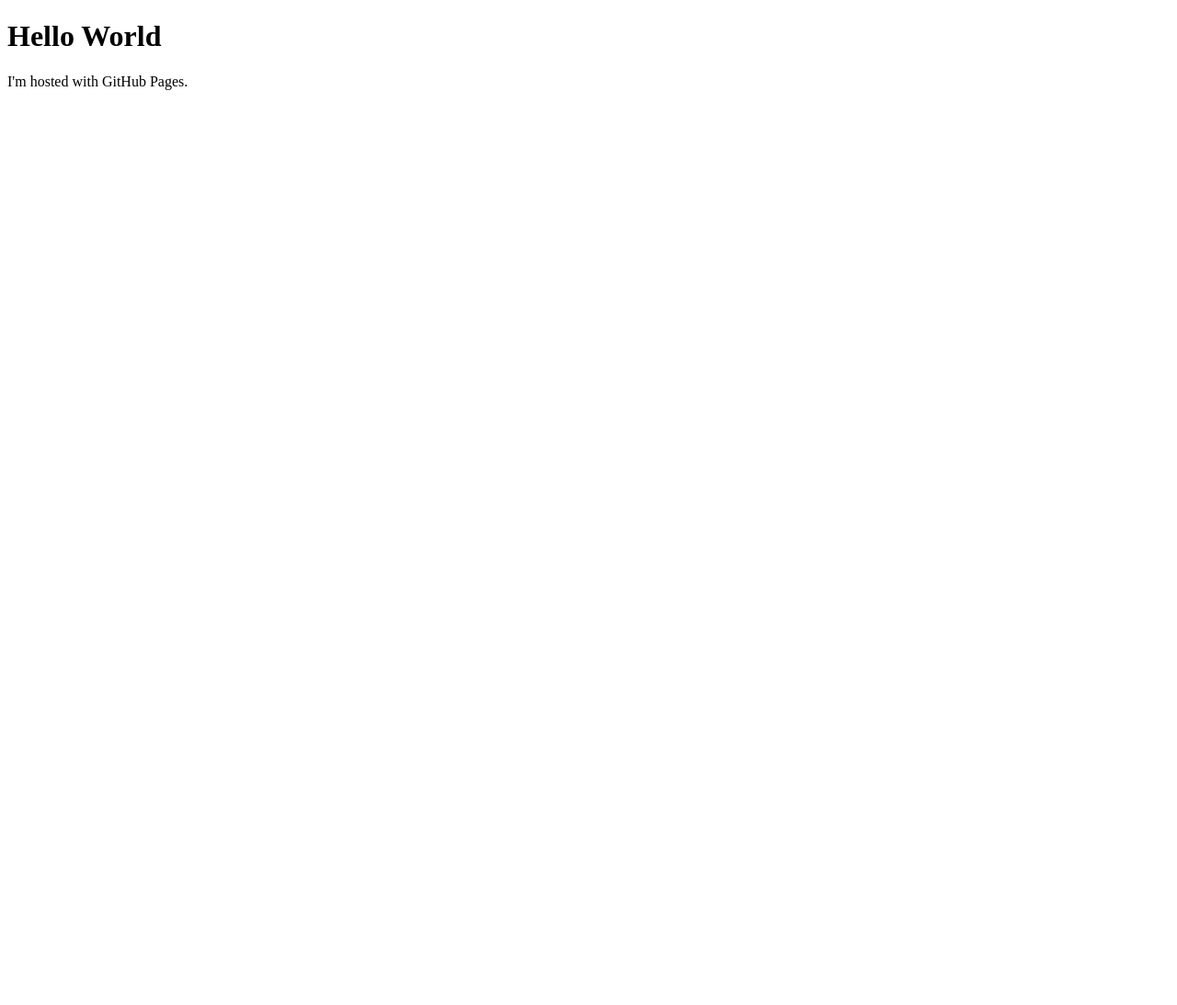
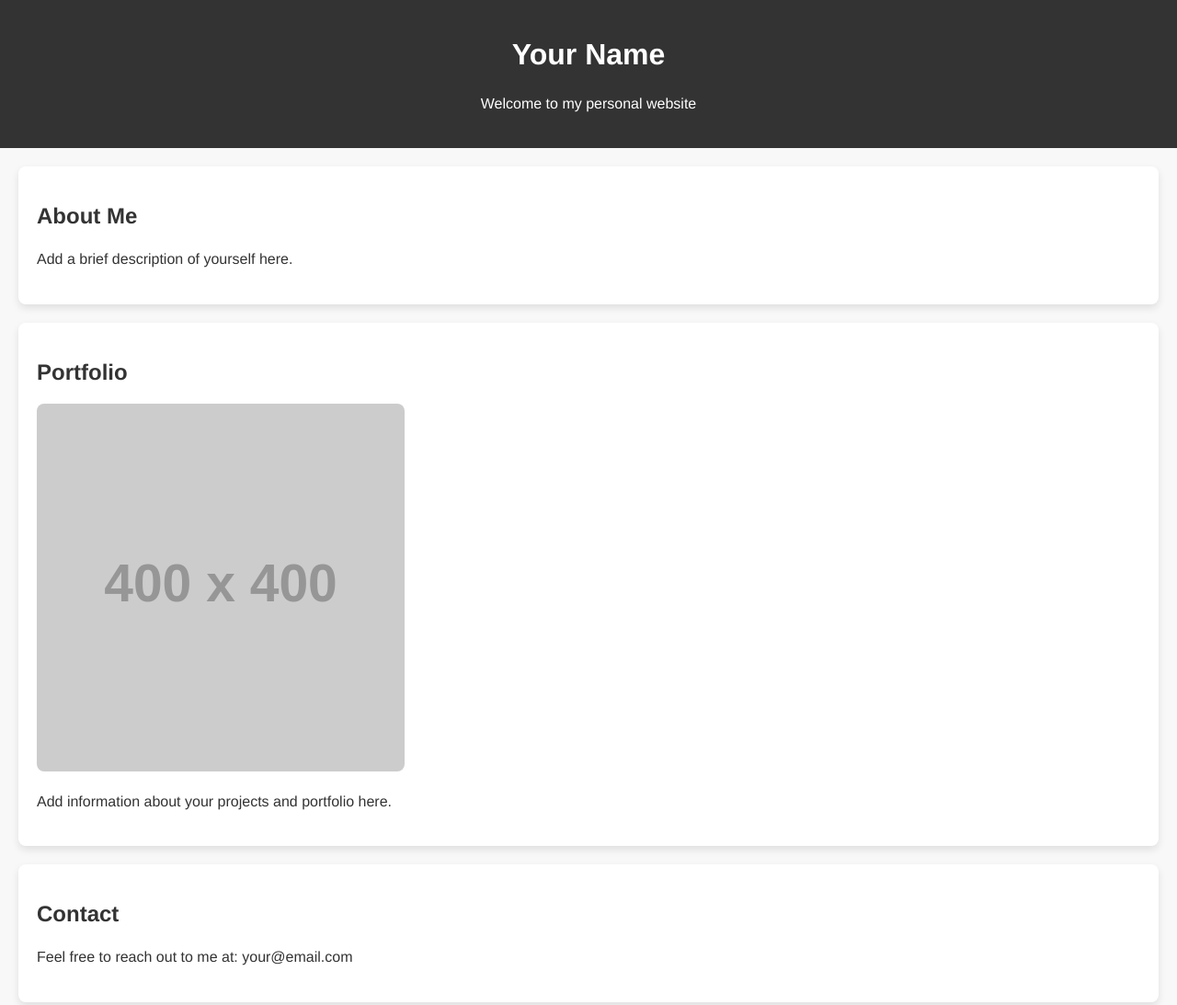
Before and after one commit to tommasopiovesan/tommasopiovesan.github.io, a plain HTML site: page index.html in a window 1280 px wide. Shown: the top 1093 px of the page at 92% size. Before the commit the page ends 800 px from the top, so only its background shows below. Drawn offline with Linux system fonts and the light colour scheme; placeholder pictures from the web are drawn by us.

Commit message:
Update index.html

```diff
--- a/index.html
+++ b/index.html
@@ -1,7 +1,77 @@
 <!DOCTYPE html>
-<html>
+<html lang="en">
+<head>
+    <meta charset="UTF-8">
+    <meta name="viewport" content="width=device-width, initial-scale=1.0">
+    <title>Your Name - Personal Website</title>
+    <style>
+        body {
+            font-family: 'Helvetica', sans-serif;
+            margin: 0;
+            padding: 0;
+            box-sizing: border-box;
+            background-color: #f8f8f8; /* Set your desired background color */
+            color: #333; /* Set your desired text color */
+        }
+
+        header {
+            background-color: #333; /* Set your desired header background color */
+            color: #fff; /* Set your desired header text color */
+            padding: 20px;
+            text-align: center;
+        }
+
+        section {
+            padding: 20px;
+            margin: 20px;
+            background-color: #fff; /* Set your desired section background color */
+            border-radius: 8px;
+            box-shadow: 0 4px 8px rgba(0, 0, 0, 0.1); /* Set your desired box shadow */
+        }
+
+        img {
+            max-width: 100%;
+            height: auto;
+            border-radius: 8px; /* Optional: Add border radius to images */
+        }
+
+        h2 {
+            color: #333; /* Set your desired heading color */
+        }
+
+        p {
+            line-height: 1.6;
+        }
+
+        /* Add more styles as needed */
+
+        @media screen and (max-width: 600px) {
+            /* Add responsive styles here */
+        }
+    </style>
+</head>
 <body>
-<h1>Hello World</h1>
-<p>I'm hosted with GitHub Pages.</p>
+
+    <header>
+        <h1>Your Name</h1>
+        <p>Welcome to my personal website</p>
+    </header>
+
+    <section id="about">
+        <h2>About Me</h2>
+        <p>Add a brief description of yourself here.</p>
+    </section>
+
+    <section id="portfolio">
+        <h2>Portfolio</h2>
+        <img src="https://via.placeholder.com/400" alt="Placeholder Image">
+        <p>Add information about your projects and portfolio here.</p>
+    </section>
+
+    <section id="contact">
+        <h2>Contact</h2>
+        <p>Feel free to reach out to me at: your@email.com</p>
+    </section>
+
 </body>
 </html>
```
